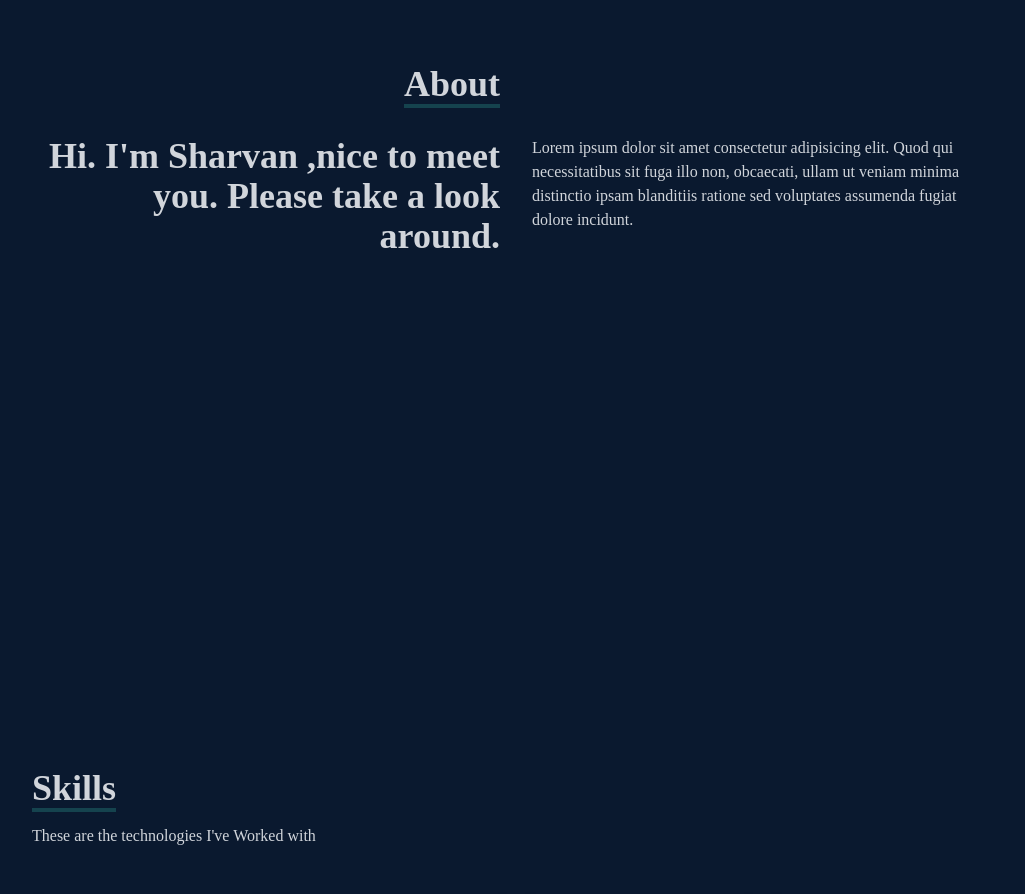
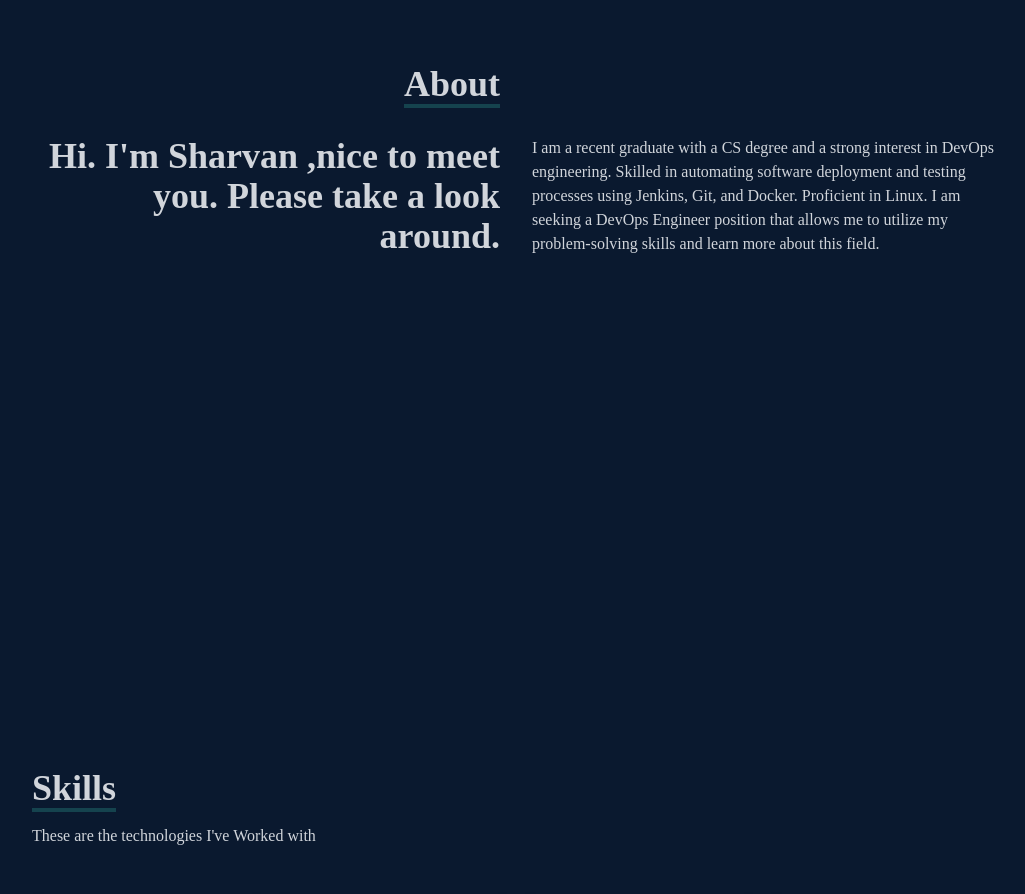
Before and after one commit to Sharvansamala/portfolio, a React (Create React App) app: page / in a window 1280 px wide. Shown: the part 1040-1934 px from the top of the page, without its empty margins (124-1149 px from the left). Built offline with nearby package versions, Linux system fonts and the light colour scheme.

Commit message:
Update About.jsx

```diff
--- a/src/components/About.jsx
+++ b/src/components/About.jsx
@@ -17,10 +17,9 @@ const About = () => {
                         <p>Hi. I'm Sharvan ,nice to meet you. Please take a look around.</p>
                     </div>
                     <div>
-                        <p>Lorem ipsum dolor sit amet consectetur adipisicing elit.
-                            Quod qui necessitatibus sit fuga illo non, obcaecati, ullam
-                            ut veniam minima distinctio ipsam blanditiis ratione sed voluptates
-                            assumenda fugiat dolore incidunt.</p>
+                        <p>I am a recent graduate with a CS degree and a strong interest in DevOps engineering.
+                            Skilled in automating software deployment and testing processes using Jenkins, Git, and Docker. Proficient in Linux.
+                            I am seeking a DevOps Engineer position that allows me to utilize my problem-solving skills and learn more about this field.</p>
                     </div>
                 </div>
             </div>
```
